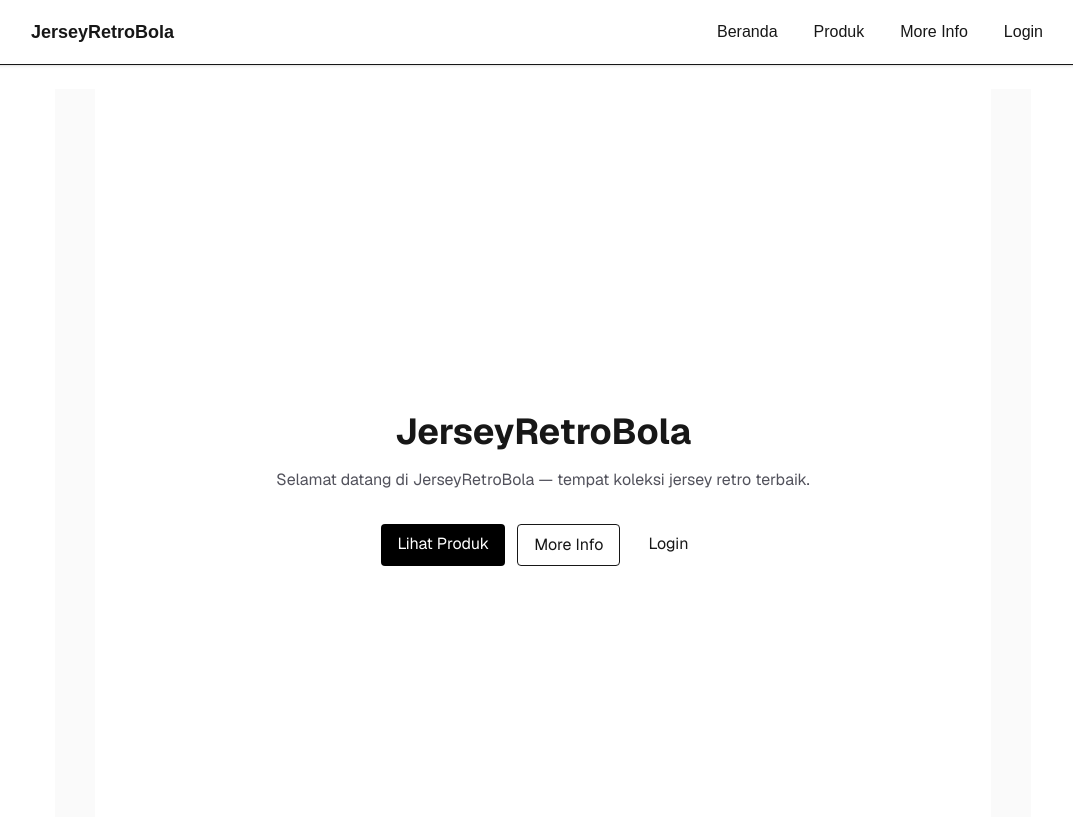
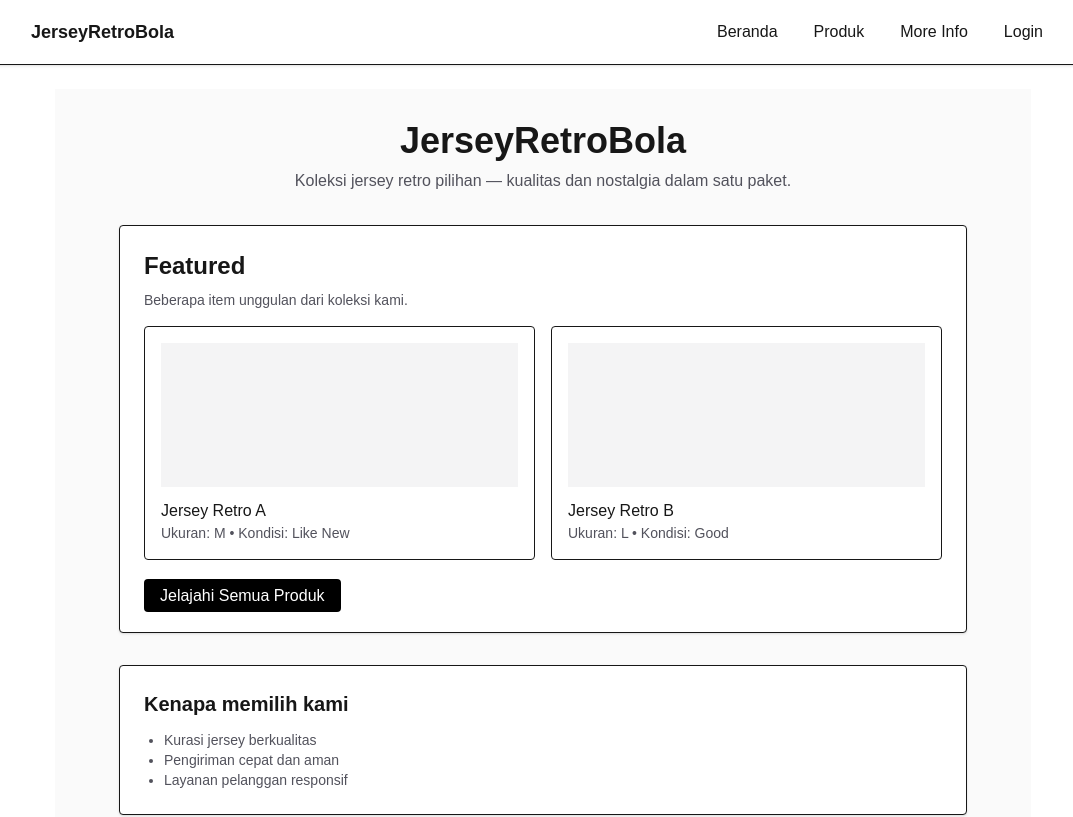
Before and after one commit to tiofaniariajiputra-cell/jerseyretrobola, a Next.js app: page / in a window 1280 px wide. Shown: the top 817 px of the page, without its empty margins (97-1170 px from the left). Built offline with nearby package versions, Linux system fonts and the light colour scheme.

Commit message:
feat: improve Home page content (featured, benefits, footer)

```diff
--- a/app/page.tsx
+++ b/app/page.tsx
@@ -2,23 +2,51 @@ import Link from "next/link";
 
 export default function Home() {
   return (
-    <div className="flex min-h-screen items-center justify-center bg-zinc-50 font-sans dark:bg-black">
-      <main className="flex min-h-screen w-full max-w-4xl flex-col items-center justify-center py-24 px-6 bg-white dark:bg-black">
+    <div className="min-h-screen bg-zinc-50 dark:bg-black">
+      <header className="mx-auto max-w-4xl p-8 text-center">
         <h1 className="text-4xl font-bold">JerseyRetroBola</h1>
-        <p className="mt-4 max-w-xl text-center text-zinc-600">Selamat datang di JerseyRetroBola — tempat koleksi jersey retro terbaik.</p>
+        <p className="mt-2 text-zinc-600">Koleksi jersey retro pilihan — kualitas dan nostalgia dalam satu paket.</p>
+      </header>
 
-        <div className="mt-8 flex gap-3">
-          <Link href="/products" className="rounded bg-black px-4 py-2 text-white">
-            Lihat Produk
-          </Link>
-          <Link href="/info" className="rounded border px-4 py-2">
-            More Info
-          </Link>
-          <Link href="/login" className="rounded px-4 py-2">
-            Login
-          </Link>
-        </div>
+      <main className="mx-auto max-w-4xl px-6 pb-20">
+        <section className="rounded border bg-white p-6 shadow-sm">
+          <h2 className="text-2xl font-semibold">Featured</h2>
+          <p className="mt-2 text-sm text-zinc-600">Beberapa item unggulan dari koleksi kami.</p>
+
+          <div className="mt-4 grid grid-cols-1 gap-4 sm:grid-cols-2">
+            <article className="rounded border p-4">
+              <div className="h-36 w-full bg-zinc-100" />
+              <h3 className="mt-3 font-medium">Jersey Retro A</h3>
+              <p className="text-sm text-zinc-600">Ukuran: M • Kondisi: Like New</p>
+            </article>
+
+            <article className="rounded border p-4">
+              <div className="h-36 w-full bg-zinc-100" />
+              <h3 className="mt-3 font-medium">Jersey Retro B</h3>
+              <p className="text-sm text-zinc-600">Ukuran: L • Kondisi: Good</p>
+            </article>
+          </div>
+
+          <div className="mt-6">
+            <Link href="/products" className="rounded bg-black px-4 py-2 text-white">
+              Jelajahi Semua Produk
+            </Link>
+          </div>
+        </section>
+
+        <section className="mt-8 rounded border bg-white p-6 shadow-sm">
+          <h2 className="text-xl font-semibold">Kenapa memilih kami</h2>
+          <ul className="mt-3 list-disc pl-5 text-sm text-zinc-600">
+            <li>Kurasi jersey berkualitas</li>
+            <li>Pengiriman cepat dan aman</li>
+            <li>Layanan pelanggan responsif</li>
+          </ul>
+        </section>
       </main>
+
+      <footer className="mt-12 border-t py-8 text-center text-sm text-zinc-500">
+        © {new Date().getFullYear()} JerseyRetroBola — All rights reserved
+      </footer>
     </div>
   );
 }
```
